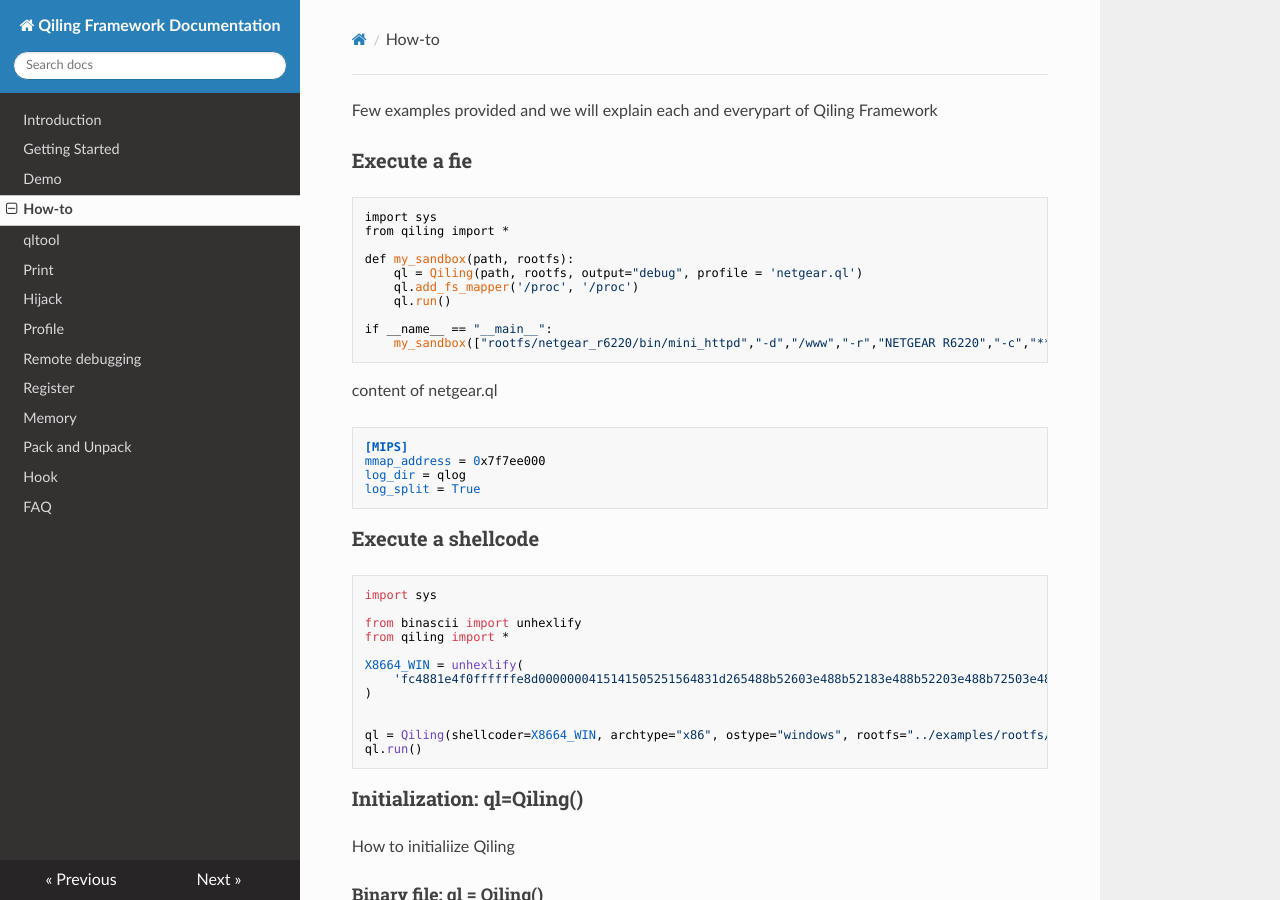
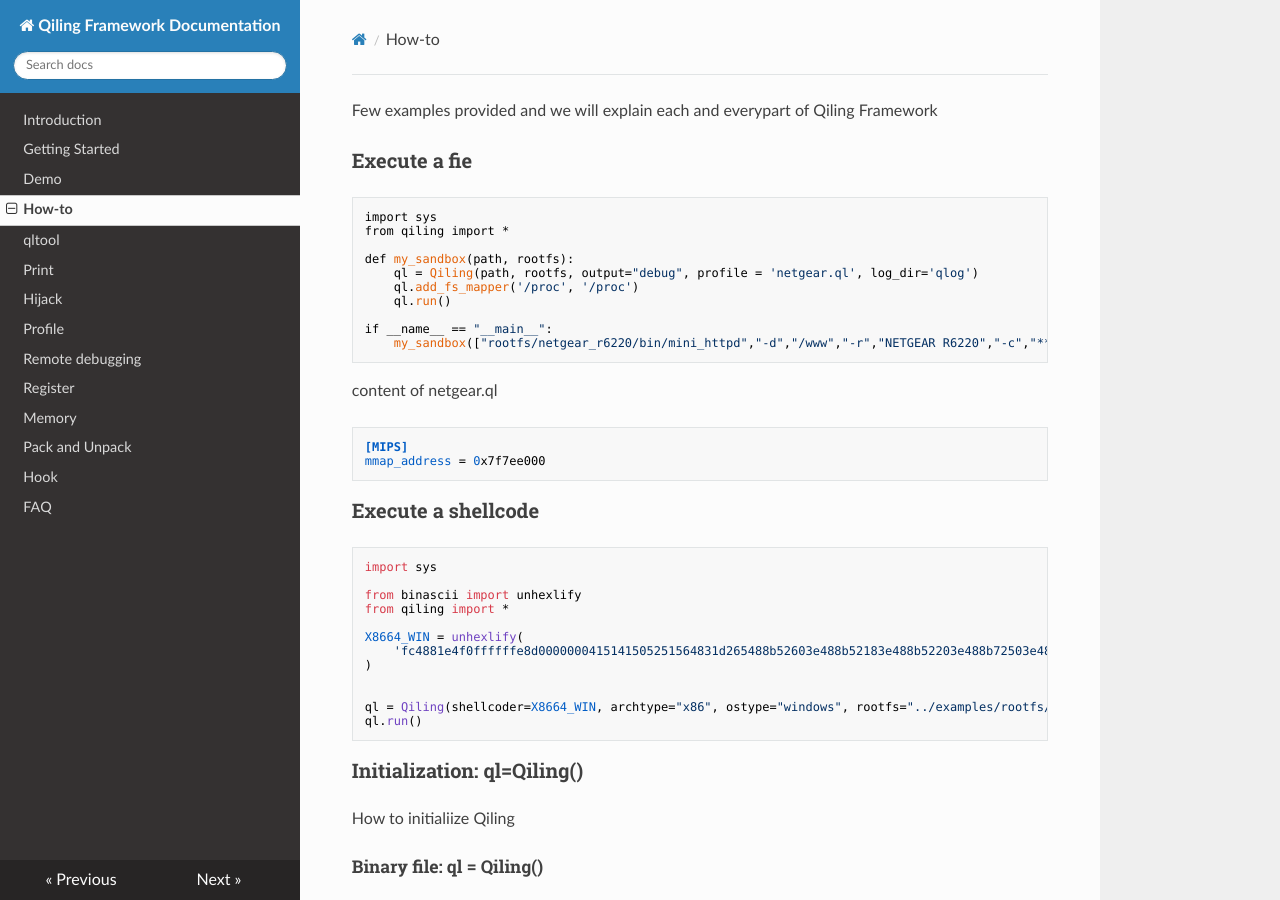
Before and after one commit to qilingframework/rtfd.io, an MkDocs documentation site: the page built from docs/usage.md, in a window 1280 px wide and 900 px high. Built offline with MkDocs 1.6.1, drawn with Linux system fonts in a browser that asks for light colours; nearby versions of some CDN libraries.

Commit message:
update usage

````diff
--- a/docs/usage.md
+++ b/docs/usage.md
@@ -22,8 +22,6 @@ content of netgear.ql
 ```
 [MIPS]
 mmap_address = 0x7f7ee000
-log_dir = qlog
-log_split = True
 ```
 
 ### Execute a shellcode
````
Also changed, not shown: other parts of docs/usage.md (+1 -1 lines).
